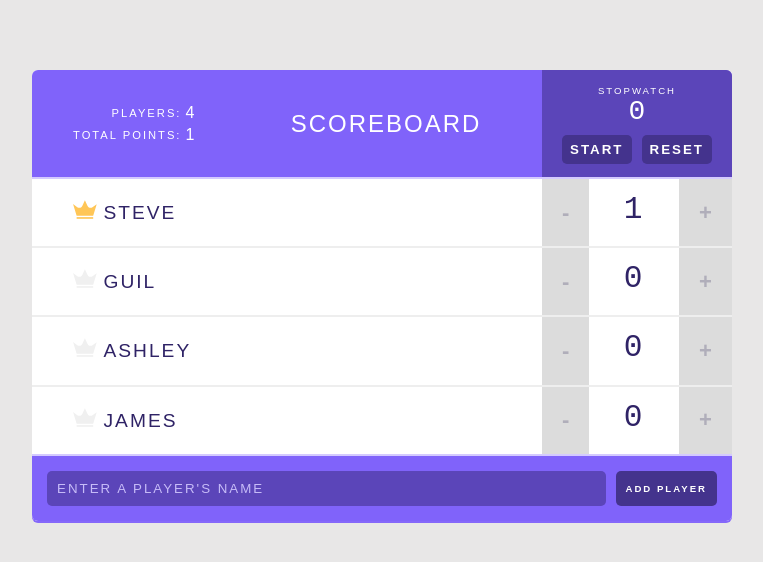
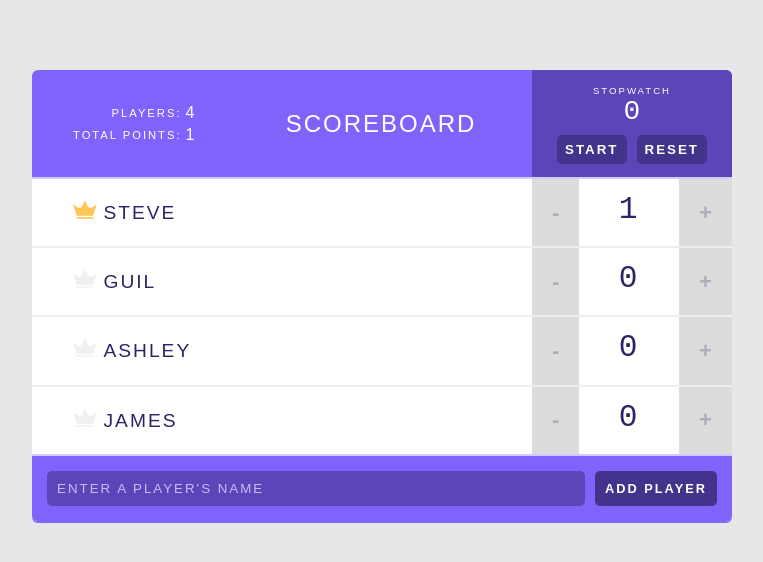
Before and after one commit to MrSalta/Scoreboard, a React app: page / in a window 1280 px wide. Shown: the whole page, without its empty margins (258-1021 px from the left). Built offline with nearby package versions, Linux system fonts and the light colour scheme.

Commit message:
Update index.css

```diff
--- a/src/index.css
+++ b/src/index.css
@@ -54,7 +54,7 @@ input[type=text]:focus{
 
 input[type=submit] {
   display: block;
-  font-size: .6em;
+  font-size: .8em;
   margin: 15px 15px 15px 0;
   padding: 10px;
   background-color: #44338D;
@@ -141,9 +141,12 @@ svg {
     background: none;
   }
 
-.stats,
+.stats {
+  width: 170px;
+}
+
 .stopwatch {
-  width: 170px;
+  width: 180px;
 }
 
 .stats {
@@ -204,7 +207,7 @@ svg {
 
 .counter {
   display: flex;
-  width: 190px;
+  width: 200px;
 }
 
   .counter-action {
```
